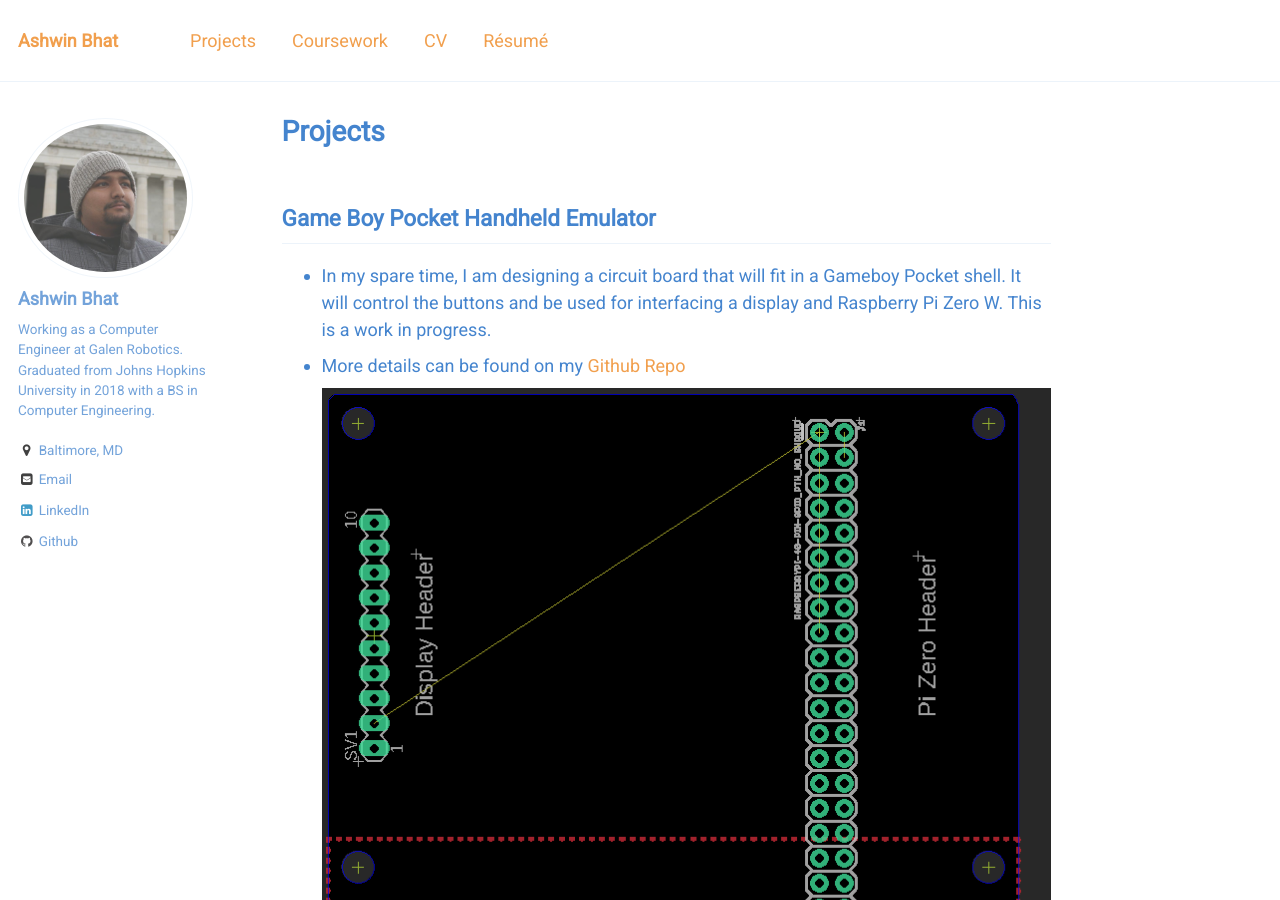
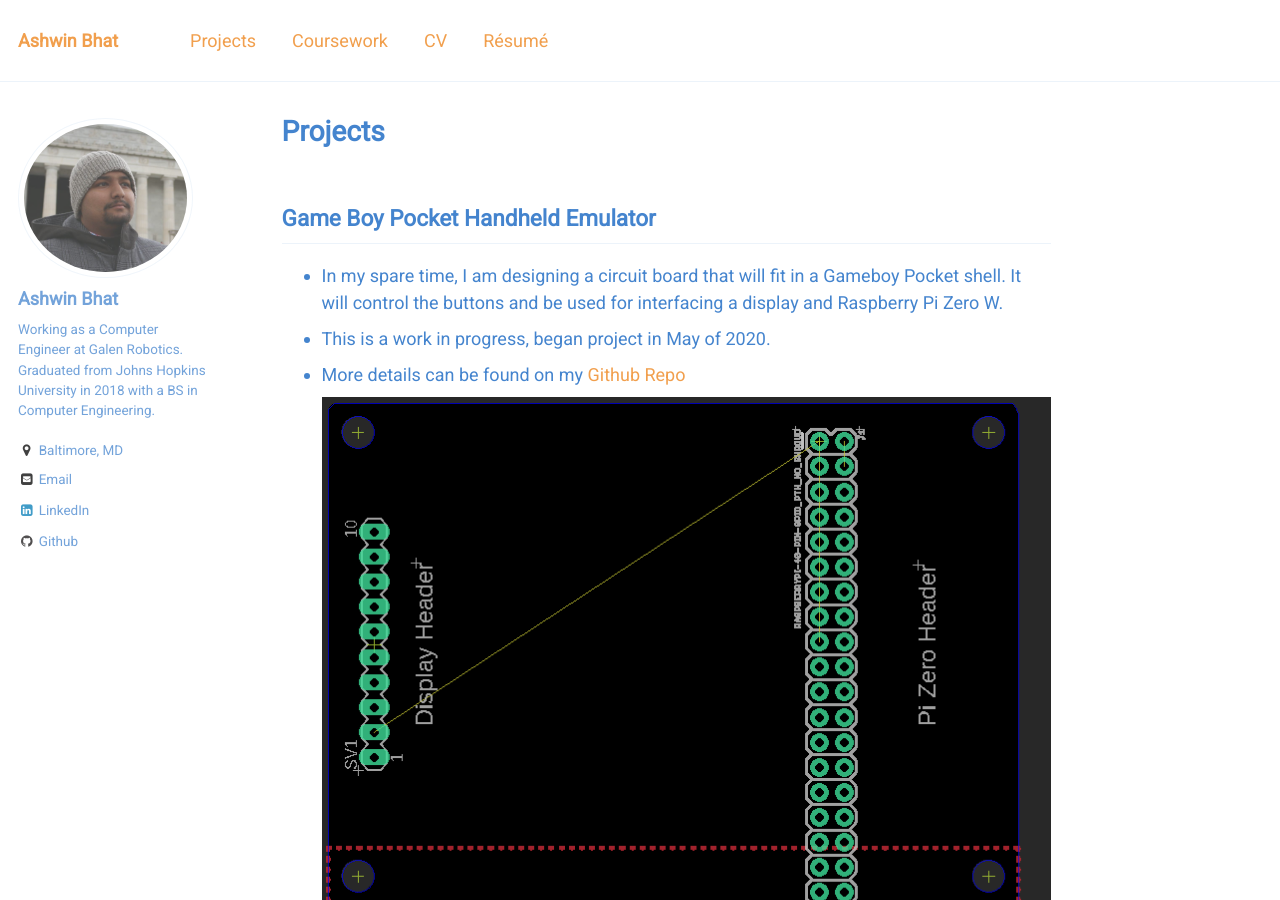
Before and after one commit to The-Shwin/the-shwin.github.io, a Jekyll site: the page built from _pages/projects.md, in a window 1280 px wide and 900 px high. Built offline with Jekyll 4.4.1, drawn with Linux system fonts in a browser that asks for light colours.

Commit message:
Update projects.md

```diff
--- a/_pages/projects.md
+++ b/_pages/projects.md
@@ -18,7 +18,8 @@ author_profile: true
 {% include base_path %}
 
 ## Game Boy Pocket Handheld Emulator
-* In my spare time, I am designing a circuit board that will fit in a Gameboy Pocket shell. It will control the buttons and be used for interfacing a display and Raspberry Pi Zero W. This is a work in progress.
+* In my spare time, I am designing a circuit board that will fit in a Gameboy Pocket shell. It will control the buttons and be used for interfacing a display and Raspberry Pi Zero W.
+* This is a work in progress, began project in May of 2020.
 * More details can be found on my [Github Repo](https://github.com/The-Shwin/GBPocketEmulator)
 * [![Board Image](/images/TopView-3May2020.PNG)](https://github.com/The-Shwin/GBPocketEmulator/blob/master/TopView-3May2020.PNG)
 
```
